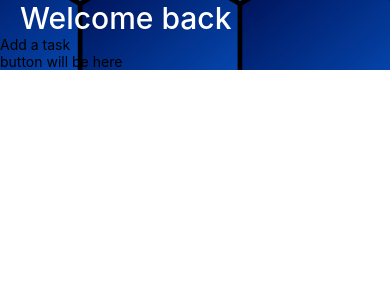
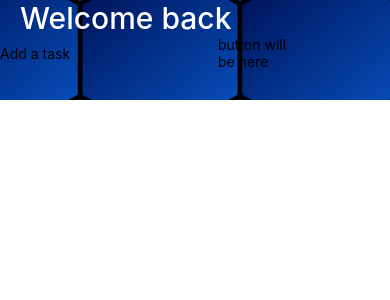
Before and after one commit to ismylsmylv/NativeToDo, a React Native app: screen / in a window 390 px wide. Shown: the top 300 px of the page. Built offline with nearby package versions, Linux system fonts and the light colour scheme.

Commit message:
complete todo added

```diff
--- a/App.tsx
+++ b/App.tsx
@@ -13,8 +13,9 @@ import CompletedButton from './components/button';
 function App(): React.JSX.Element {
   const [input, setinput] = useState('');
   const [todos, settodos] = useState([]);
+
   return (
-    <SafeAreaView>
+    <SafeAreaView style={styles.main}>
       <ScrollView>
         <View style={styles.backgroundContainer}>
           <ImageBackground
@@ -31,13 +32,24 @@ function App(): React.JSX.Element {
             todos.map(elem => {
               return (
                 <View style={styles.todoCard} key={elem.date}>
-                  <Text style={styles.todoCardTitle}>{elem.title}</Text>
-                  <CompletedButton />
+                  <Text style={styles.todoCardTitle}>
+                    {elem.title} from {elem.date}
+                  </Text>
+                  <Text
+                    onPress={() => {
+                      const filteredTodos = todos.filter(
+                        element => element.date != elem.date,
+                      );
+                      settodos(filteredTodos);
+                    }}>
+                    Done
+                  </Text>
                 </View>
               );
             })}
         </View>
-        <View>
+
+        <View style={styles.inputBar}>
           <TextInput
             placeholder="Add a task"
             onChangeText={e => setinput(e)}
@@ -49,6 +61,7 @@ function App(): React.JSX.Element {
                 comleted: false,
               };
               settodos([...todos, todo]);
+              setinput('');
             }}
           />
           <Text>button will be here</Text>
@@ -93,6 +106,7 @@ const styles = StyleSheet.create({
     display: 'flex',
     alignItems: 'center',
     justifyContent: 'space-between',
+    flexDirection: 'row',
   },
   todoCardTitle: {
     alignSelf: 'flex-start',
@@ -100,6 +114,20 @@ const styles = StyleSheet.create({
   todoCardCompleteBtn: {
     alignSelf: 'flex-end',
   },
+  main: {
+    position: 'relative',
+    flex: 1,
+    justifyContent: 'space-between',
+  },
+  inputBar: {
+    flex: 1,
+    height: 100,
+    width: 300,
+    display: 'flex',
+    flexDirection: 'row',
+    justifyContent: 'center',
+    alignItems: 'stretch',
+  },
 });
 
 export default App;
```
